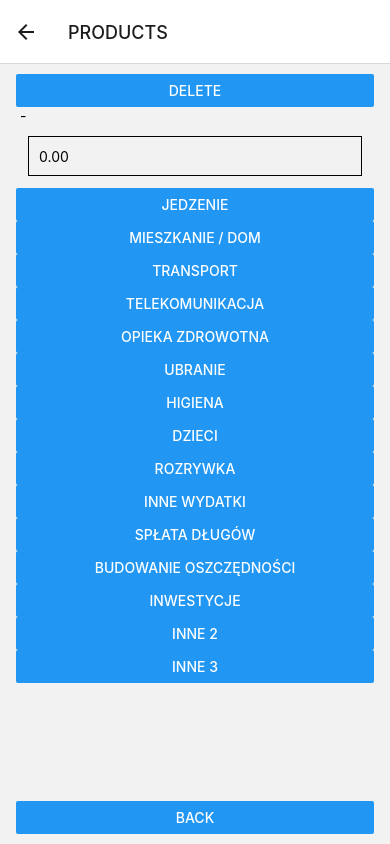
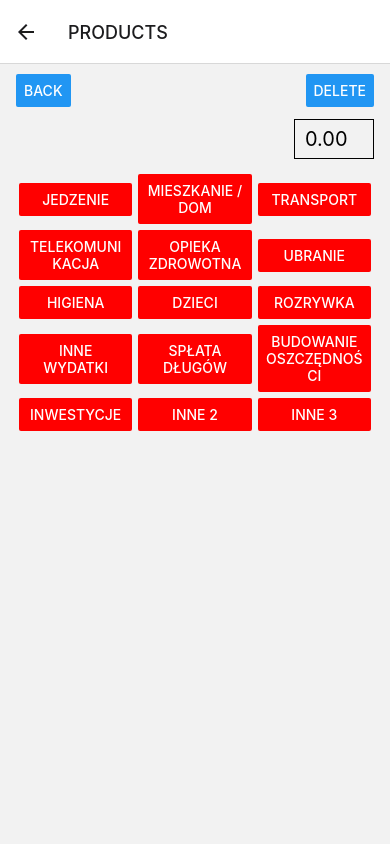
Before and after one commit to dawidkostrzewa/budgetapp-bill-scanner, a React Native app: screen /PRODUCTS in a window 390 px wide. Built offline with nearby package versions, Linux system fonts and the light colour scheme.

Commit message:
Display categories in grid

```diff
--- a/src/Screens/ProductsList.tsx
+++ b/src/Screens/ProductsList.tsx
@@ -1,6 +1,8 @@
+/* eslint-disable react-native/no-inline-styles */
 import React from 'react';
 import {
   Button,
+  FlatList,
   SafeAreaView,
   ScrollView,
   StyleSheet,
@@ -62,6 +64,10 @@ export const ProductsList = ({ navigation }: any) => {
   }
 
   const goBack = () => {
+    if (selectedMainCategory) {
+      setSelectedMainCategory(undefined);
+      return;
+    }
     if (currentProduct > 0) {
       setCurrentProduct(currentProduct - 1);
       setSelectedMainCategory(undefined);
@@ -70,28 +76,40 @@ export const ProductsList = ({ navigation }: any) => {
 
   return (
     <SafeAreaView
-      // eslint-disable-next-line react-native/no-inline-styles
       style={{
         flex: 1,
       }}>
       <View
-        // eslint-disable-next-line react-native/no-inline-styles
         style={{
           flex: 1,
           paddingVertical: 10,
           paddingHorizontal: 16,
-          // backgroundColor:"",
           position: 'relative',
         }}>
+        <View
+          style={{
+            display: 'flex',
+            flexDirection: 'row',
+            justifyContent: 'space-between',
+          }}>
+          <Button title="Back" onPress={goBack} />
           <Button
             title="delete"
             onPress={() =>
               deleteCurrent(productsWithPrices[currentProduct].index)
             }
           />
-        <Text style={{ color: 'black', width: '100%' }}>
-          {productsWithPrices[currentProduct]?.product} -{' '}
-          {productsWithPrices[currentProduct]?.price}
+        </View>
+
+        <View
+          style={{
+            display: 'flex',
+            flexDirection: 'row',
+            justifyContent: 'space-between',
+            alignItems: 'center',
+          }}>
+          <Text style={{ color: 'black', fontSize: 24, fontWeight: '600' }}>
+            {productsWithPrices[currentProduct]?.product}
           </Text>
           <TextInput
             style={styles.input}
@@ -101,24 +119,63 @@ export const ProductsList = ({ navigation }: any) => {
             value={productsWithPrices[currentProduct]?.price || '0.00'}
             keyboardType="numeric"
           />
-        <ScrollView>
-          {!selectedMainCategory &&
-            mainCategories.map((category, index) => (
+        </View>
+
+        {/* <ScrollView> */}
+        {!selectedMainCategory && (
+          <FlatList
+            data={mainCategories}
+            renderItem={({ item }) => (
+              <View
+                style={{
+                  flex: 1,
+                  flexDirection: 'column',
+                  margin: 3,
+                  justifyContent: 'center',
+                }}>
                 <Button
-                key={index}
-                onPress={() => setSelectedMainCategory(category)}
-                title={category}
+                  color={'red'}
+                  onPress={() => setSelectedMainCategory(item)}
+                  title={item}
                 />
-            ))}
-          {selectedMainCategory &&
+              </View>
+            )}
+            numColumns={3}
+            keyExtractor={item => item}
+          />
+        )}
+        {selectedMainCategory && (
+          <FlatList
+            data={getSubCategories(selectedMainCategory)}
+            renderItem={({ item }) => (
+              <View
+                style={{
+                  flex: 1,
+                  flexDirection: 'column',
+                  margin: 3,
+                  justifyContent: 'center',
+                }}>
+                <Button
+                  color={'#520303'}
+                  onPress={() => confirmProduct(currentProduct, item)}
+                  title={item}
+                />
+              </View>
+            )}
+            numColumns={2}
+            keyExtractor={item => item}
+          />
+        )}
+
+        {/* {selectedMainCategory &&
             getSubCategories(selectedMainCategory).map((category, index) => (
               <Button
                 key={index}
                 onPress={() => confirmProduct(currentProduct, category)}
                 title={category}
               />
-            ))}
-        </ScrollView>
+            ))} */}
+        {/* </ScrollView> */}
         <ScrollView>
           {productsWithPrices.map(p => {
             return (
@@ -128,7 +185,6 @@ export const ProductsList = ({ navigation }: any) => {
             );
           })}
         </ScrollView>
-        <Button title="Back" onPress={goBack} />
       </View>
     </SafeAreaView>
   );
@@ -144,9 +200,13 @@ const styles = StyleSheet.create({
   },
   input: {
     height: 40,
-    margin: 12,
+    marginTop: 12,
+    marginBottom: 12,
     borderWidth: 1,
     padding: 10,
+    fontSize: 20,
+    width: 80,
     color: 'black',
+    // width: '50%',
   },
 });
```
Lines whose indentation alone changed are shown as unchanged.
